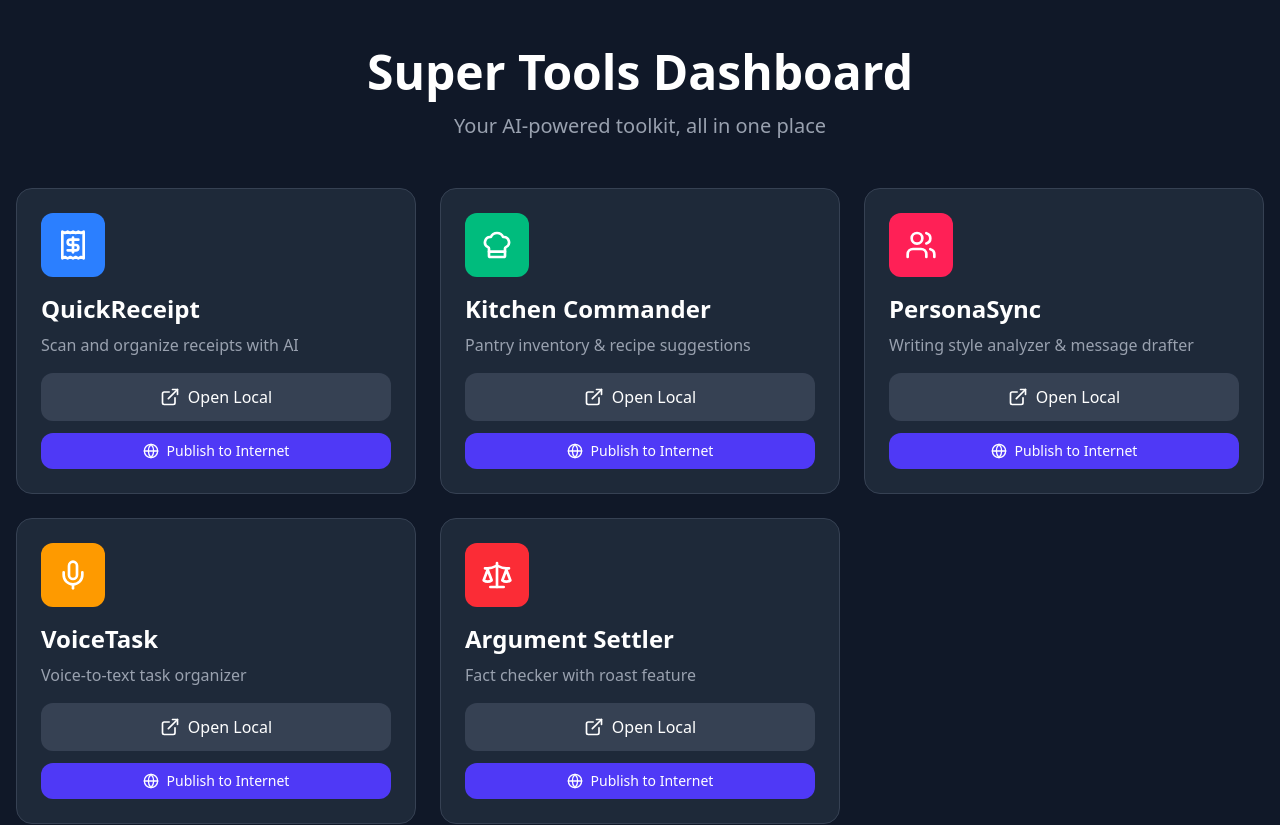
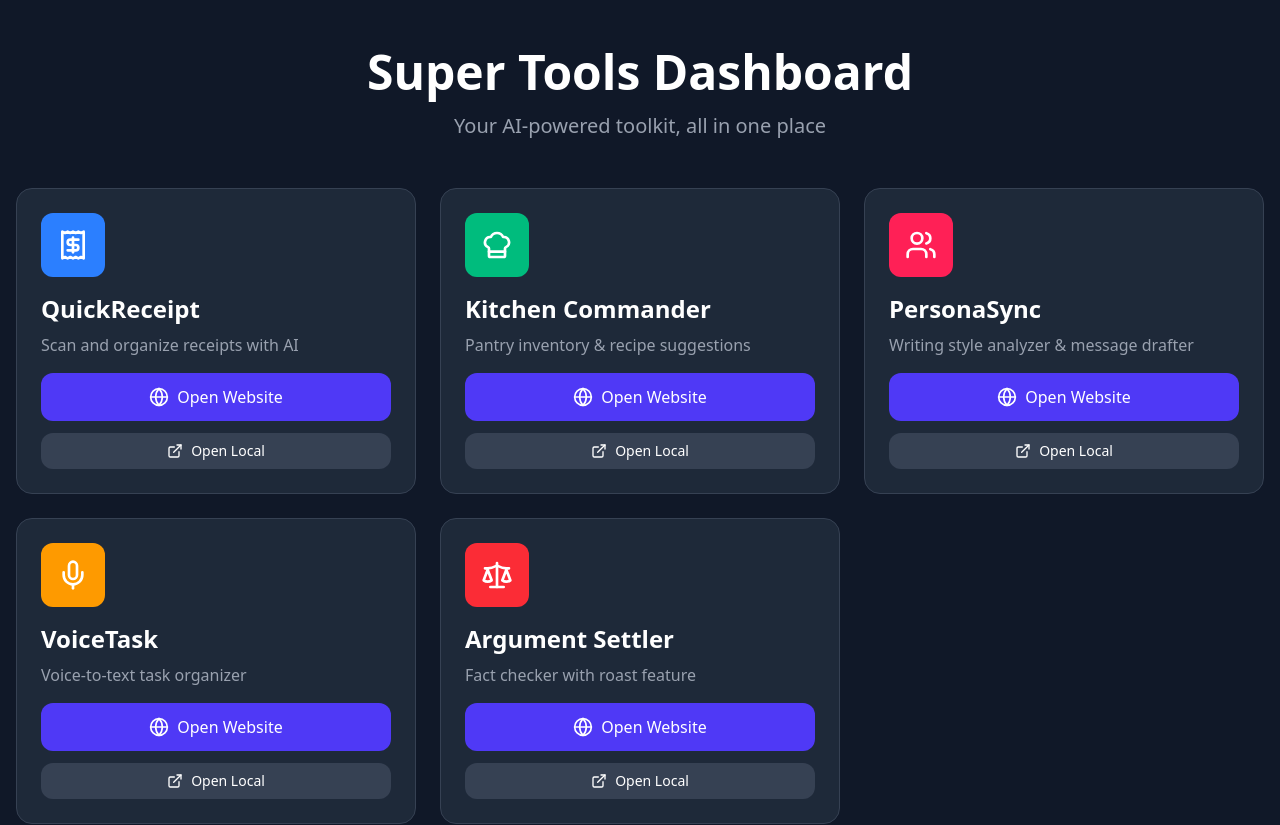
Before and after one commit to eXclipsea/super-tools-dashboard, a Next.js app: page / in a window 1280 px wide. Shown: the top 825 px of the page. Built offline with nearby package versions, Linux system fonts and the light colour scheme.

Commit message:
Update dashboard with live website links

```diff
--- a/src/app/page.tsx
+++ b/src/app/page.tsx
@@ -20,6 +20,7 @@ interface App {
   icon: React.ReactNode;
   color: string;
   url: string;
+  localUrl: string;
 }
 
 const apps: App[] = [
@@ -29,7 +30,8 @@ const apps: App[] = [
     port: 3000,
     icon: <Receipt className="w-8 h-8" />,
     color: 'bg-blue-500',
-    url: 'http://localhost:3000'
+    url: 'https://quick-receipt.vercel.app',
+    localUrl: 'http://localhost:3000'
   },
   {
     name: 'Kitchen Commander',
@@ -37,7 +39,8 @@ const apps: App[] = [
     port: 3001,
     icon: <ChefHat className="w-8 h-8" />,
     color: 'bg-emerald-500',
-    url: 'http://localhost:3001'
+    url: 'https://kitchen-commander-9sqwqej1b-landons-projects-9fcc50a5.vercel.app',
+    localUrl: 'http://localhost:3001'
   },
   {
     name: 'PersonaSync',
@@ -45,7 +48,8 @@ const apps: App[] = [
     port: 3002,
     icon: <Users className="w-8 h-8" />,
     color: 'bg-rose-500',
-    url: 'http://localhost:3002'
+    url: 'https://persona-sync.vercel.app',
+    localUrl: 'http://localhost:3002'
   },
   {
     name: 'VoiceTask',
@@ -53,7 +57,8 @@ const apps: App[] = [
     port: 3003,
     icon: <Mic className="w-8 h-8" />,
     color: 'bg-amber-500',
-    url: 'http://localhost:3003'
+    url: 'https://voice-task.vercel.app',
+    localUrl: 'http://localhost:3003'
   },
   {
     name: 'Argument Settler',
@@ -61,7 +66,8 @@ const apps: App[] = [
     port: 3004,
     icon: <Scale className="w-8 h-8" />,
     color: 'bg-red-500',
-    url: 'http://localhost:3004'
+    url: 'https://argument-settler.vercel.app',
+    localUrl: 'http://localhost:3004'
   }
 ];
 
@@ -127,44 +133,21 @@ export default function Dashboard() {
                   href={app.url}
                   target="_blank"
                   rel="noopener noreferrer"
-                  className="flex items-center justify-center gap-2 w-full bg-gray-700 hover:bg-gray-600 text-white py-3 rounded-xl transition-colors"
+                  className="flex items-center justify-center gap-2 w-full bg-indigo-600 hover:bg-indigo-700 text-white py-3 rounded-xl transition-colors"
                 >
-                  <ExternalLink className="w-5 h-5" />
+                  <Globe className="w-5 h-5" />
+                  Open Website
+                </a>
+
+                <a
+                  href={app.localUrl}
+                  target="_blank"
+                  rel="noopener noreferrer"
+                  className="flex items-center justify-center gap-2 w-full bg-gray-700 hover:bg-gray-600 text-white py-2 rounded-xl transition-colors text-sm"
+                >
+                  <ExternalLink className="w-4 h-4" />
                   Open Local
                 </a>
-
-                {tunnels[app.port] ? (
-                  <div className="flex items-center gap-2">
-                    <a
-                      href={tunnels[app.port]}
-                      target="_blank"
-                      rel="noopener noreferrer"
-                      className="flex-1 flex items-center justify-center gap-2 bg-green-600 hover:bg-green-700 text-white py-2 rounded-xl transition-colors text-sm"
-                    >
-                      <Globe className="w-4 h-4" />
-                      Public URL
-                    </a>
-                    <button
-                      onClick={() => copyUrl(tunnels[app.port]!, app.port)}
-                      className="p-2 bg-gray-700 hover:bg-gray-600 rounded-xl transition-colors"
-                    >
-                      {copied === app.port ? (
-                        <Check className="w-4 h-4 text-green-400" />
-                      ) : (
-                        <Copy className="w-4 h-4 text-gray-400" />
-                      )}
-                    </button>
-                  </div>
-                ) : (
-                  <button
-                    onClick={() => startTunnel(app.port)}
-                    disabled={loading[app.port]}
-                    className="flex items-center justify-center gap-2 w-full bg-indigo-600 hover:bg-indigo-700 disabled:opacity-50 text-white py-2 rounded-xl transition-colors text-sm"
-                  >
-                    <Globe className="w-4 h-4" />
-                    {loading[app.port] ? 'Starting...' : 'Publish to Internet'}
-                  </button>
-                )}
               </div>
             </div>
           ))}
```
Also changed, not shown: package.json (+5 -5 lines), 1 other file (tests, documents, lock files or other folders).
